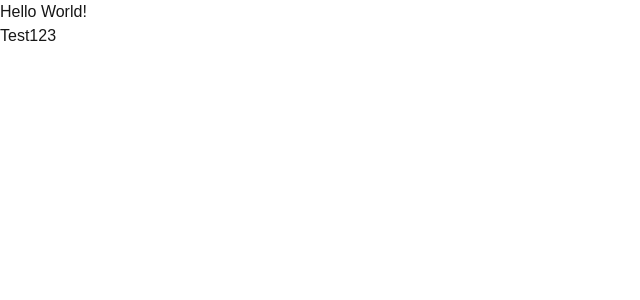
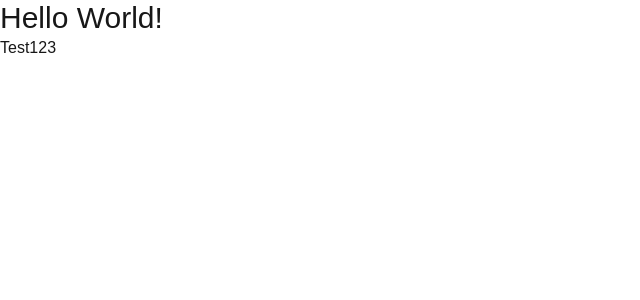
Before and after one commit to Jessie-Tang-Iu/cprg306-assignments, a Next.js app: page / in a window 1280 px wide. Shown: the top 300 px of the page, without its empty margins (0-640 px from the left). Built offline with nearby package versions, Linux system fonts and the light colour scheme.

Commit message:
Update page.js
change in home page

```diff
--- a/app/page.js
+++ b/app/page.js
@@ -3,7 +3,7 @@
 export default function Home() {
   return (
     <main>
-      <h1 className="text-3x1">Hello World!</h1>
+      <h1 className="text-3xl">Hello World!</h1>
       <p>Test123</p>
     </main>
   );
```
